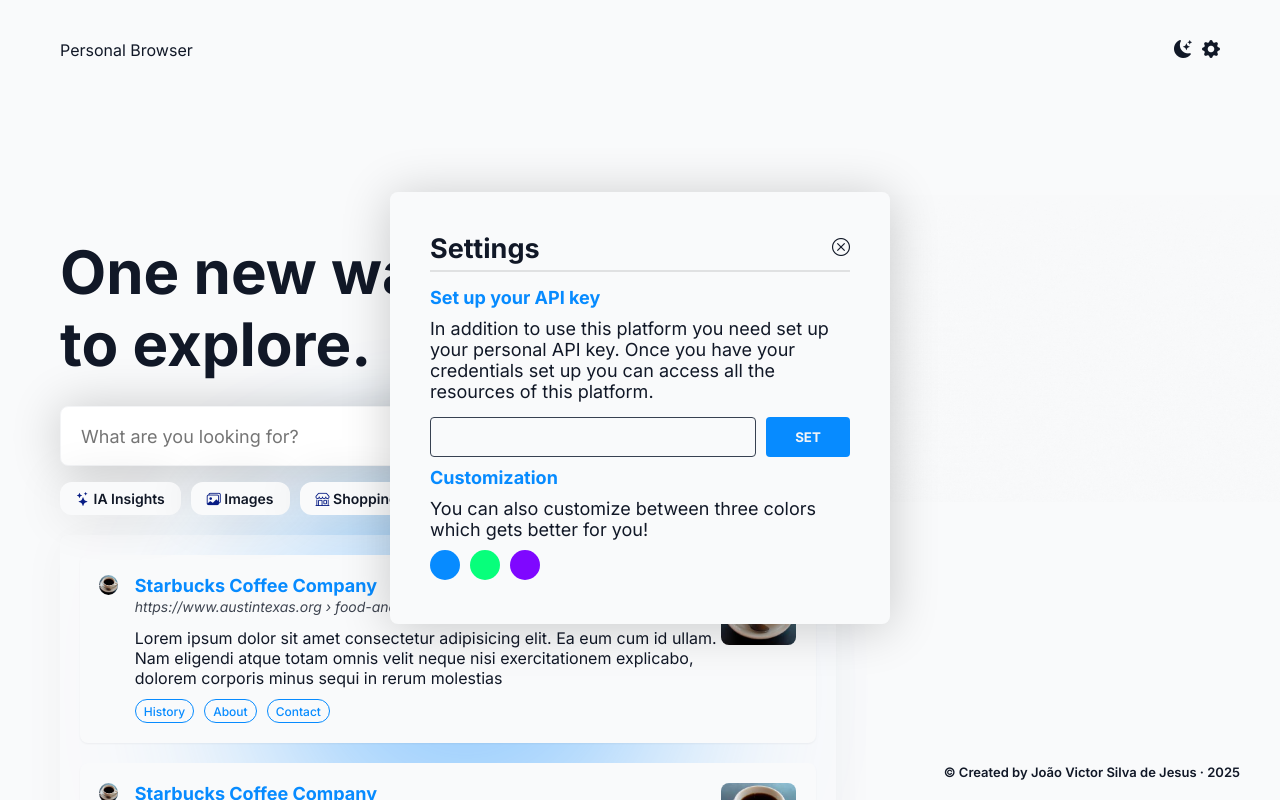
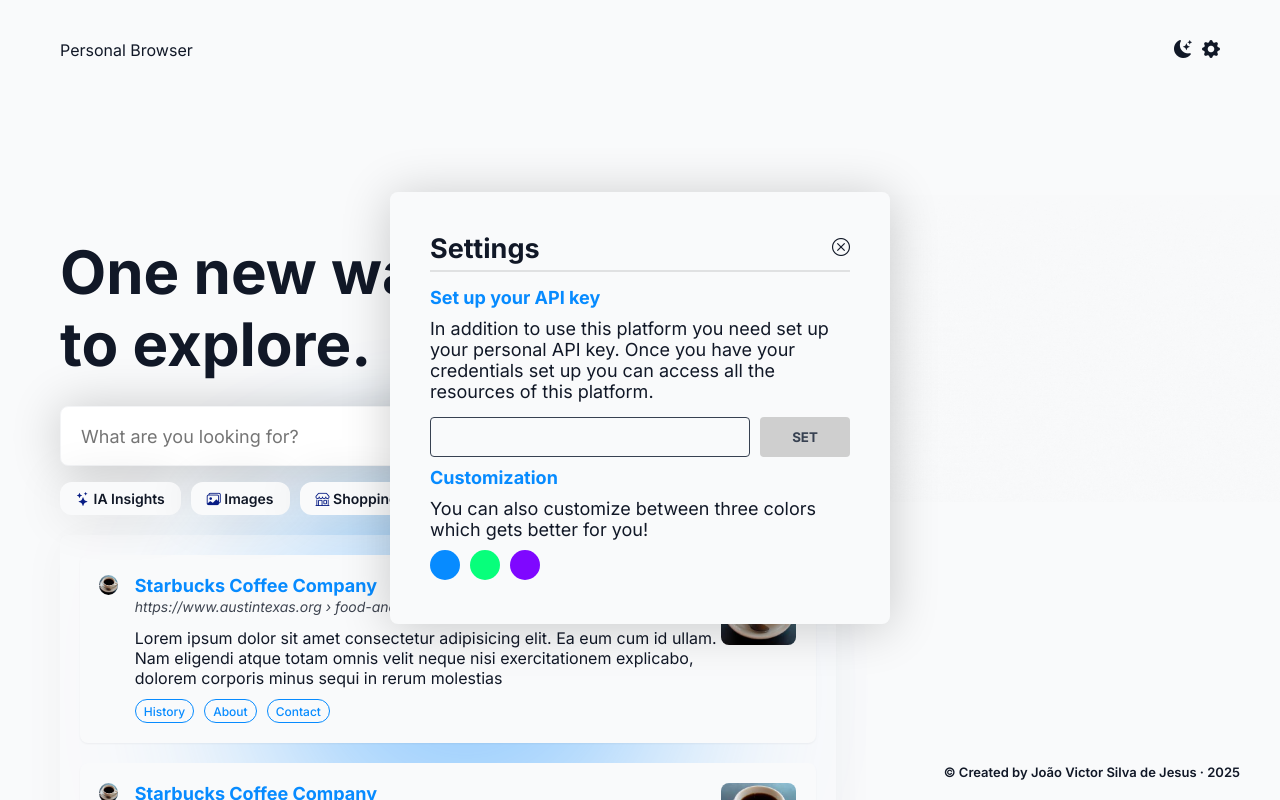
Before and after one commit to joaovsj/Personal-Browser, an Angular app: page / in a window 1280 px wide. Both pictures are taken after a click on the button 1211 px from the left and 48 px from the top of the page. Shown: the top 800 px of the page. Built offline with nearby package versions, Linux system fonts and the light colour scheme.

Commit message:
:sparkles: feat: modal is setting apikey properly

```diff
--- a/src/SCSS/_index.scss
+++ b/src/SCSS/_index.scss
@@ -12,3 +12,4 @@
 
 // Module
 @use "module/badge";
+@use "module/button";
--- /dev/null
+++ b/src/SCSS/module/_button.scss
@@ -0,0 +1,24 @@
+.btn{
+    min-width: 90px;
+    height: 100%;
+    border-radius: 4px;
+    border: none;
+    background-color: var(--primary-color);
+    color: var(--light-gray);
+    text-transform: uppercase;
+    font-weight: bold;
+    font-family: "Inter", sans-serif;
+    transition: .5s;
+
+    &.--disabled{
+        background-color: #cfcfcf;
+        color: var(--dark-grey);
+        pointer-events: none;
+    }
+
+    &:hover{
+        cursor: pointer;
+        transform: translateY(-2px);
+        box-shadow: rgba(99, 99, 99, 0.2) 0px 2px 8px 0px;
+    }
+}
--- a/src/app/app.config.ts
+++ b/src/app/app.config.ts
@@ -2,7 +2,10 @@ import { ApplicationConfig } from '@angular/core';
 import { provideRouter } from '@angular/router';
 
 import { routes } from './app.routes';
+import { provideHttpClient } from '@angular/common/http';
 
 export const appConfig: ApplicationConfig = {
-  providers: [provideRouter(routes)]
+  providers: [
+    provideRouter(routes),
+    provideHttpClient()]
 };
--- a/src/app/pages/home/home.component.ts
+++ b/src/app/pages/home/home.component.ts
@@ -57,6 +57,7 @@ export class HomeComponent {
   }
 
   public toggleModal() {
+    console.log("test");
     this.showModal = !this.showModal;
   }
 
--- a/src/app/services/settings.service.ts
+++ b/src/app/services/settings.service.ts
@@ -1,30 +1,37 @@
-import { Injectable } from '@angular/core';
+import { HttpClient, HttpParams } from '@angular/common/http';
+import { inject, Injectable } from '@angular/core';
 
 @Injectable({
   providedIn: 'root'
 })
 export class SettingsService {
 
-  private readonly apiKey = "app_settings";
+  #http = inject(HttpClient)
+  #apiKey: string = "";
 
-  private settings = {
-    serpApiKey: ""
+  public readonly baseUrl = "https://serpapi.com/search.json?engine=google&q=Coffee";
+  public params: HttpParams = new HttpParams();
+
+
+  constructor() {
+    this.#apiKey = localStorage.getItem("serpApiKey") || "";
   }
 
-  constructor() {
-    this.loadSettings();
+  public getApiKey(){
+    return this.#apiKey;
   }
 
   public setApiKey(key: string){
-    this.settings.serpApiKey = key;
+    this.#apiKey = key;
+    localStorage.setItem("serpApiKey", key);
   }
 
-  private loadSettings(){
-    const settings = localStorage.getItem(this.apiKey);
-    console.log(settings);
+  public searchGoogle(query: string, engine: string){
+    this.params = new HttpParams()
+    .set("q", query)
+    .set("engine", engine)
+    .set("api_key", this.#apiKey);
 
-    if (settings){
-      this.settings = JSON.parse(settings);
-    }
+    return this.#http.get(this.baseUrl, {params: this.params});
   }
 }
--- a/src/app/shared/components/general/general.component.ts
+++ b/src/app/shared/components/general/general.component.ts
@@ -2,7 +2,7 @@ import { CommonModule } from '@angular/common';
 import { Component } from '@angular/core';
 
 // Pipes
-import { ReadmorePipe } from '../../pipes/readmore.pipe';
+import { ReadmorePipe } from '@pipes/readmore.pipe';
 
 @Component({
   selector: 'app-general',
--- a/src/app/shared/components/modal/modal.component.html
+++ b/src/app/shared/components/modal/modal.component.html
@@ -7,12 +7,17 @@
         </button>
     </div>
      <hr>
-    <form action="" class="settings">
+    <form [formGroup]="apiform" (ngSubmit)="submit()" class="settings">
         <span class="settings__title">Set up your API key</span>
         <p class="settings__description">In addition to use this platform you need set up your personal API key. Once you have your credentials set up you can access all the resources of this platform. </p>
         <div class="settings__buttons">
-            <input type="password" name="" id="">
-            <button type="submit">Set</button>
+            <input type="password" name="" id="" formControlName="apikey"   >
+            <button
+                type="submit"
+                class="btn"
+                [disabled]="apiform.invalid"
+                [class.--disabled]="apiform.invalid"
+                >Set </button>
         </div>
     </form>
     <div class="customization">
--- a/src/app/shared/components/modal/modal.component.scss
+++ b/src/app/shared/components/modal/modal.component.scss
@@ -72,25 +72,7 @@
                     }
                 }
 
-                button{
-                    width: 20%;
-                    height: 100%;
-                    border-radius: 4px;
-                    border: none;
-                    background-color: var(--primary-color);
-                    color: var(--light-gray);
-                    text-transform: uppercase;
-                    font-weight: bold;
-                    font-family: "Inter", sans-serif;
-                    transition: .5s;
 
-                    &:hover{
-                        cursor: pointer;
-                        // background-color: var(--secondary-color);
-                        transform: translateY(-2px);
-                        box-shadow: rgba(99, 99, 99, 0.2) 0px 2px 8px 0px;
-                    }
-                }
             }
         }
 
--- a/src/app/shared/components/modal/modal.component.ts
+++ b/src/app/shared/components/modal/modal.component.ts
@@ -1,30 +1,45 @@
-import { Component, EventEmitter, Output } from '@angular/core';
+import { Component, EventEmitter, inject, Output } from '@angular/core';
 import { CommonModule } from '@angular/common';
 
 // Services
 import { ThemeService } from '../../../services/theme.service';
+import { SettingsService } from '@services/settings.service';
+import { FormBuilder, FormControl, FormGroup, ReactiveFormsModule, Validators } from '@angular/forms';
 
 @Component({
   selector: 'app-modal',
   standalone: true,
-  imports: [CommonModule],
+  imports: [CommonModule, ReactiveFormsModule],
   templateUrl: './modal.component.html',
   styleUrl: './modal.component.scss'
 })
 export class ModalComponent {
 
+  #themeService   = inject(ThemeService);
+  #settingService = inject(SettingsService);
+  #fb             = inject(FormBuilder);
+  public apiform: FormGroup;
 
-  constructor(private themeService: ThemeService){}
+  constructor() {
+    this.apiform = this.#fb.group({
+      apikey: ["", Validators.required]
+    });
+  }
 
   @Output() closeModal = new EventEmitter();
-
 
   public close(){
     this.closeModal.emit();
   }
 
+  public setColor(color: string){
+    this.#themeService.setColor(color);
+  }
 
-  public setColor(color: string){
-    this.themeService.setColor(color);
+  public submit(){
+    console.log("it's here");
+    const key = this.apiform.value.apikey;
+    this.#settingService.setApiKey(key)
+    this.close();
   }
 }
```
Also changed, not shown: src/SCSS/module/_badge.scss (line endings or trailing spaces), 1 other file (tests, documents, lock files or other folders).
